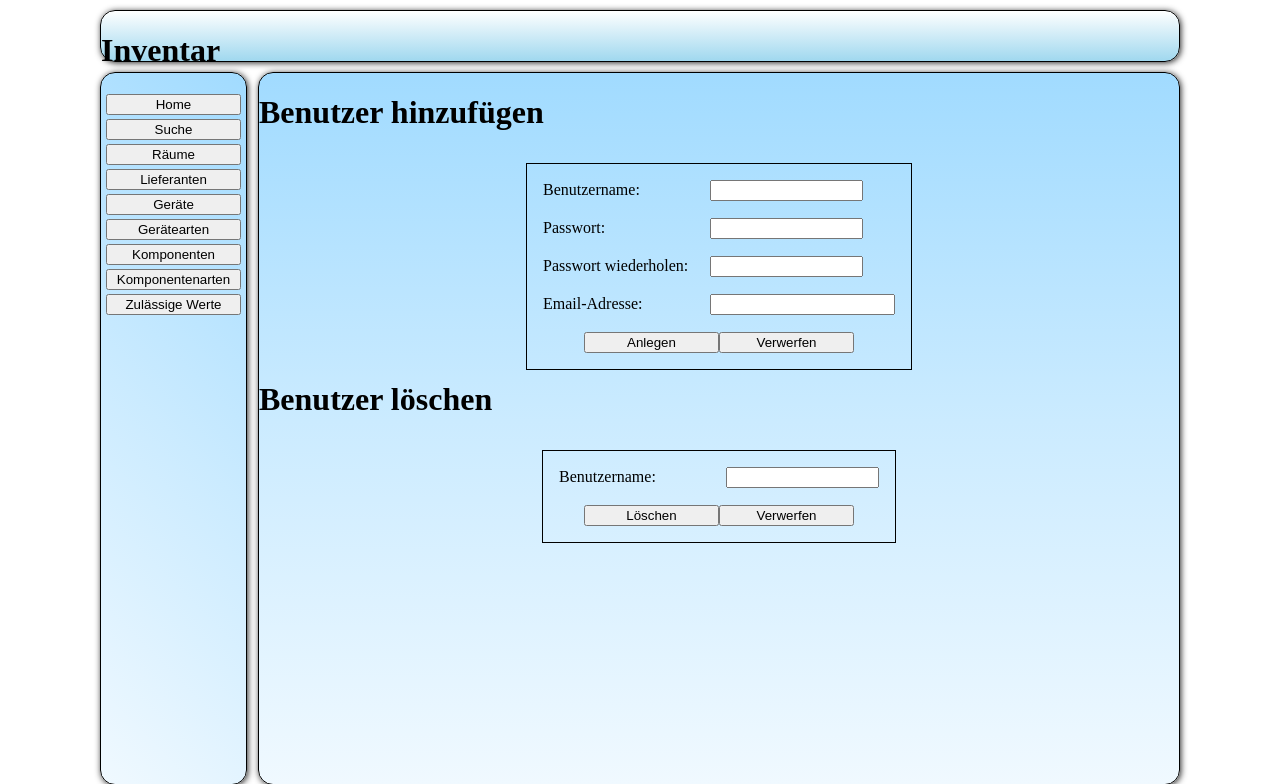
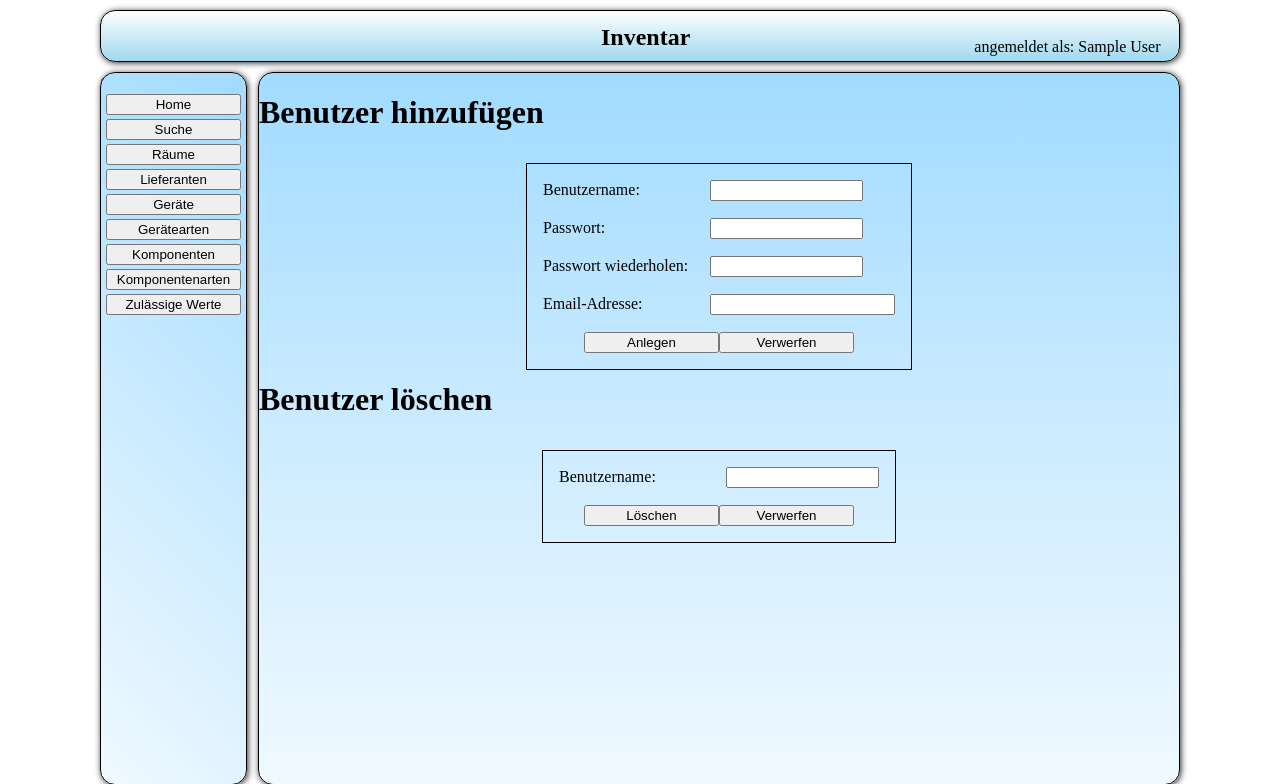
Before and after one commit to SigmaHyperon/biscuit, a PHP site: page /src/php/fro_Auswahl.php in a window 1280 px wide. Shown: the top 784 px of the page. Run offline with PHP 8.4, Linux system fonts and the light colour scheme; the visitor is signed in with stand-in values (Sample User, id 1).

Commit message:
in der Auswahl datei Inventar auf h2 gesetzt

```diff
--- a/src/php/fro_Auswahl.php
+++ b/src/php/fro_Auswahl.php
@@ -40,7 +40,7 @@ require_once '../lib/manager.php';
     <div id="main" >
 <!-- ---------------------------- Start des Bannerfeldes ------------------- -->
         <div id="Header" >
-            <h1 class="h1">Inventar</h1>
+            <h2>Inventar</h2>
 	    <?php
 		if(\utility\sessions\sessionGet("benutzername", false))
 		{
```
